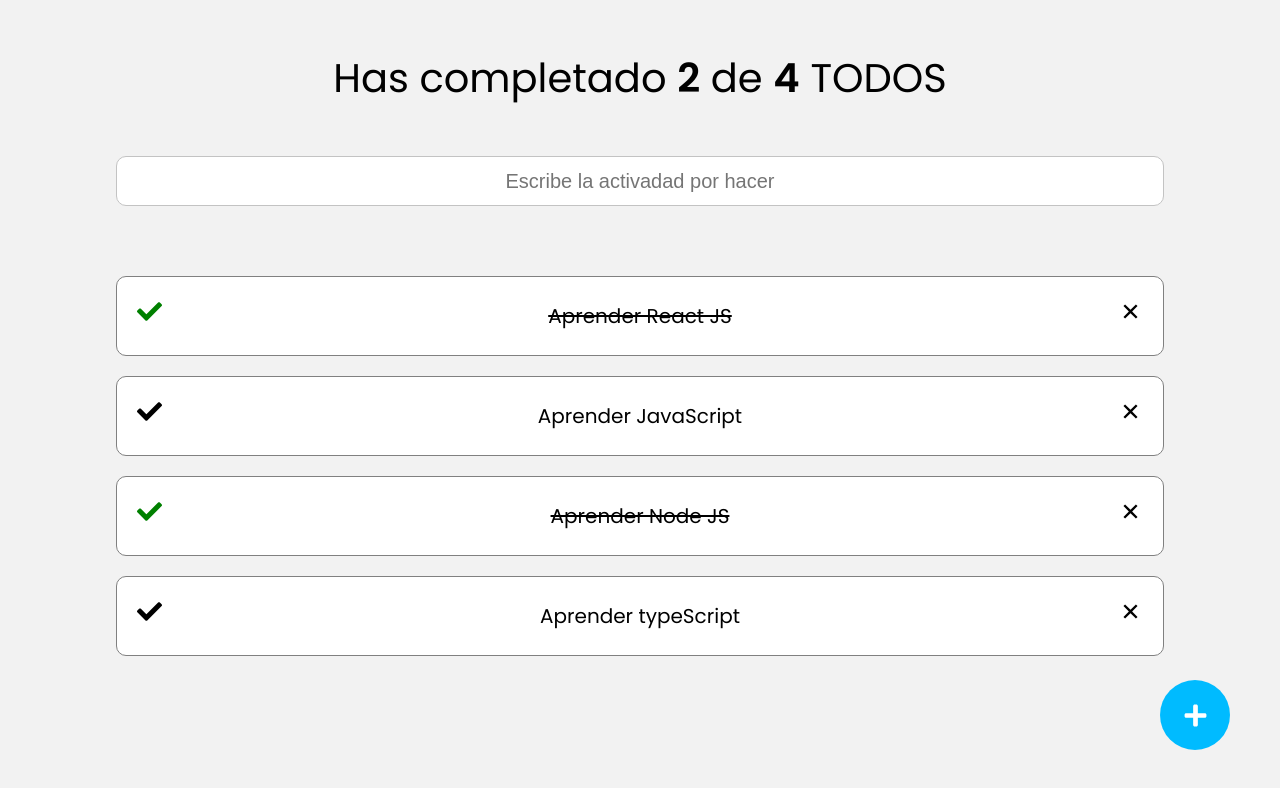
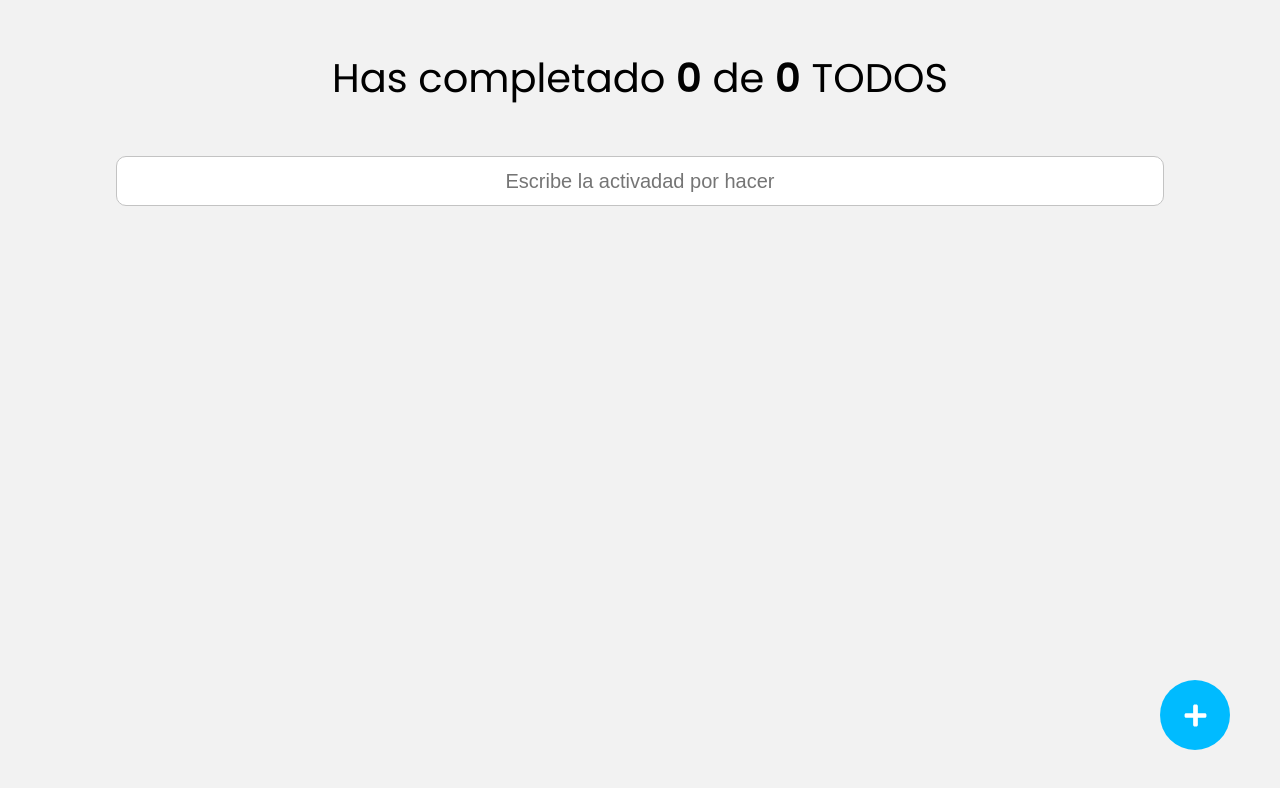
Before and after one commit to fernandohps17/todo_machine_plazit, a React (Vite) app: page / in a window 1280 px wide. Shown: the top 788 px of the page. Built offline with nearby package versions, Linux system fonts and the light colour scheme.

Commit message:
Se integro el localStorage para guardar los todos creados

```diff
--- a/src/App.jsx
+++ b/src/App.jsx
@@ -6,16 +6,47 @@ import TodoSearch from './Components/TodoSearch'
 import TodoItem from './Components/TodoItem'
 import Layout from './Components/Layout'
 
-const defaultTodos = [
-  { text: 'Aprender React JS', completed: true },
-  { text: 'Aprender JavaScript', completed: false },
-  { text: 'Aprender Node JS', completed: true },
-  { text: 'Aprender typeScript', completed: false },
-]
+// const defaultTodos = [
+//   { text: 'Aprender React JS', completed: true },
+//   { text: 'Aprender JavaScript', completed: false },
+//   { text: 'Aprender Node JS', completed: true },
+//   { text: 'Aprender typeScript', completed: false },
+// ]
+// const stringifiedTodos = JSON.stringify(defaultTodos)
+// localStorage.setItem('TODOS_V1', JSON.stringify(defaultTodos))
+// localStorage.removeItem('TODOS_V1')
+
+function useLocalStorage(itemName, initialValue) {
+
+  const localStorageItem = localStorage.getItem(itemName);
+
+  let parsedItem;
+
+  if (!localStorageItem) {
+    localStorage.setItem('TODOS_V1', JSON.stringify(initialValue));
+    parsedItem = initialValue;
+  } else {
+    parsedItem = JSON.parse(localStorageItem)
+  }
+
+  const [item, setItem] = useState(parsedItem)
+
+  const saveItem = (newItem) => {
+    localStorage.setItem('TODOS_V1', JSON.stringify(newItem))
+    setItem(newItem)
+  }
+
+  return [item, saveItem];
+
+}
+
+
+
+
 
 function App() {
-
-  const [todos, setTodos] = useState(defaultTodos)
+  // setTodo es el saveItem que retono del localStorage
+  const [todos, saveTodos] = useLocalStorage('TODOS_V1', [])
   const [searchValue, setSearchValue] = useState('')
 
   const completedTodos = todos.filter(todo => !!todo.completed).length;
@@ -33,7 +64,7 @@ function App() {
       (todo) => todo.text == text
     );
     newTodos[todoIndex].completed = true;
-    setTodos(newTodos)
+    saveTodos(newTodos)
   }
 
   const deleteTodo = (text) => {
@@ -42,9 +73,8 @@ function App() {
       (todo) => todo.text == text
     );
     newTodos.splice(todoIndex, 1);
-    setTodos(newTodos)
+    saveTodos(newTodos)
   }
-
 
   return (
     <>
```
